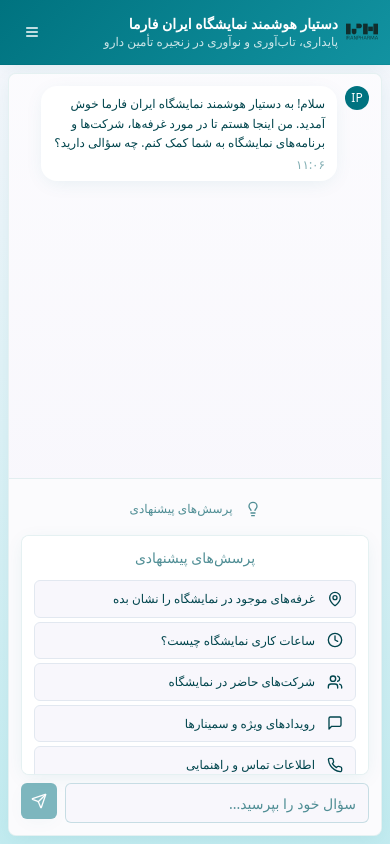
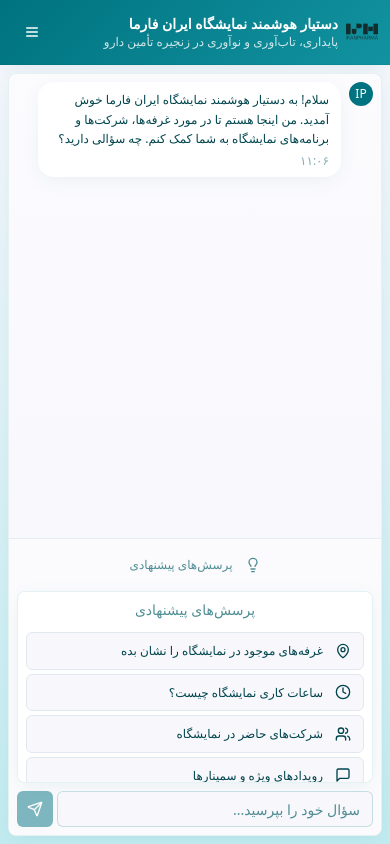
Before and after one commit to mani-agah-esmaeilzad/iranpharma, a React (Vite) app: page / in a window 390 px wide. Both pictures are taken after a click on the button "پرسش‌های پیشنهادی". Built offline with nearby package versions, Linux system fonts and the light colour scheme.

Commit message:
chat box

```diff
--- a/src/components/ChatInput.tsx
+++ b/src/components/ChatInput.tsx
@@ -30,7 +30,7 @@ export const ChatInput = ({ onSendMessage, disabled = false, value, onChange }:
   };
 
   return (
-    <div className="space-y-2 sm:space-y-3">
+    <div className="space-y-2 sm:space-y-3 w-full">
       {/* Suggested Prompts Toggle */}
       <div className="flex justify-center">
         <Button
@@ -48,7 +48,7 @@ export const ChatInput = ({ onSendMessage, disabled = false, value, onChange }:
 
       {/* Suggested Prompts Dropdown */}
       {showSuggestions && (
-        <div className="bg-card border border-primary/10 rounded-lg p-3 sm:p-4 shadow-soft max-h-60 overflow-y-auto">
+        <div className="bg-card border border-primary/10 rounded-lg p-2 sm:p-3 md:p-4 shadow-soft max-h-48 sm:max-h-60 overflow-y-auto">
           <SuggestedPrompts
             onPromptClick={(prompt) => {
               onSendMessage(prompt);
@@ -60,20 +60,20 @@ export const ChatInput = ({ onSendMessage, disabled = false, value, onChange }:
       )}
 
       {/* Input Form */}
-      <form onSubmit={handleSubmit} className="flex gap-2">
+      <form onSubmit={handleSubmit} className="flex gap-1 sm:gap-2 w-full">
         <Input
           value={inputValue}
           onChange={handleInputChange}
           placeholder="سؤال خود را بپرسید..."
           disabled={disabled}
-          className="flex-1 text-right bg-background border-primary/20 focus:border-primary text-sm sm:text-base"
+          className="flex-1 min-w-0 text-right bg-background border-primary/20 focus:border-primary text-sm sm:text-base h-9 sm:h-10"
           dir="rtl"
         />
         <Button
           type="submit"
           size="icon"
           disabled={disabled || !inputValue.trim()}
-          className="bg-primary hover:bg-primary-glow shadow-soft h-9 w-9 sm:h-10 sm:w-10"
+          className="bg-primary hover:bg-primary-glow shadow-soft h-9 w-9 sm:h-10 sm:w-10 flex-shrink-0"
         >
           <Send className="w-3 h-3 sm:w-4 sm:h-4" />
         </Button>
--- a/src/pages/Index.tsx
+++ b/src/pages/Index.tsx
@@ -21,10 +21,10 @@ const Index = () => {
     <div className="h-screen flex flex-col bg-gradient-bg" dir="rtl">
       <Header />
 
-      <div className="flex-1 flex flex-col px-2 sm:px-4 py-2 overflow-hidden">
-        <div className="flex-1 flex flex-col bg-card rounded-lg sm:rounded-xl shadow-soft border border-primary/10 overflow-hidden">
+      <div className="flex-1 flex flex-col px-2 sm:px-4 py-2 overflow-hidden min-h-0">
+        <div className="flex-1 flex flex-col bg-card rounded-lg sm:rounded-xl shadow-soft border border-primary/10 overflow-hidden min-h-0">
           {/* Chat Messages Area */}
-          <div className="flex-1 overflow-y-auto p-3 sm:p-6 space-y-4 bg-gradient-to-b from-background/50 to-background">
+          <div className="flex-1 overflow-y-auto p-2 sm:p-4 md:p-6 space-y-3 sm:space-y-4 bg-gradient-to-b from-background/50 to-background min-h-0">
             {messages.map((message) => (
               <ChatMessage
                 key={message.id}
@@ -39,7 +39,7 @@ const Index = () => {
           </div>
 
           {/* Input Section */}
-          <div className="border-t border-primary/10 p-3 sm:p-4 bg-background/50">
+          <div className="border-t border-primary/10 p-2 sm:p-3 md:p-4 bg-background/50 flex-shrink-0">
             <ChatInput
               onSendMessage={sendMessage}
               disabled={isTyping}
```
